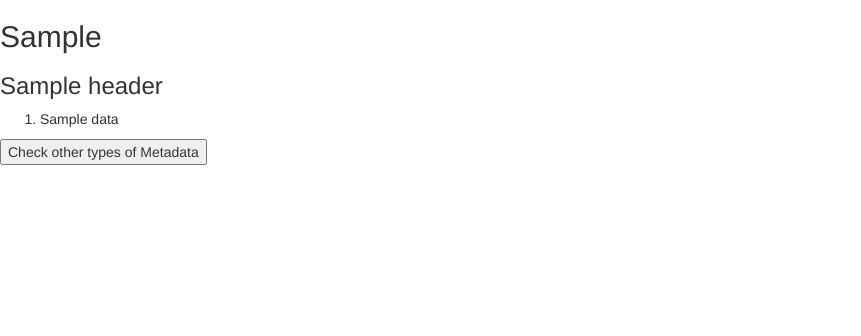
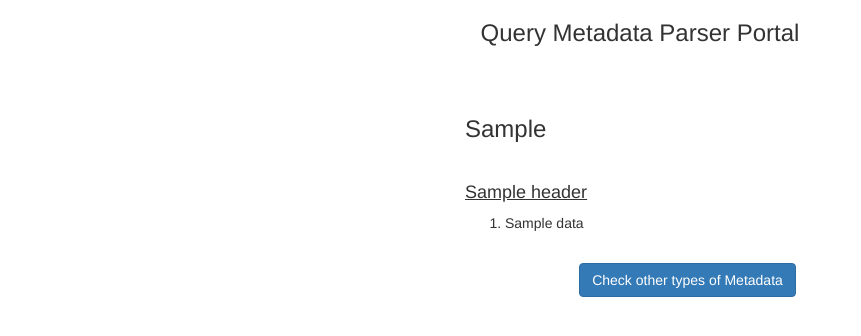
Before and after one commit to tariniteam/QueryMetaDataParser, a Flask app: template templates/display_all_metadata.html in a window 1280 px wide. Shown: the top 336 px of the page, without its empty margins (0-861 px from the left). Run offline with Flask 2, Linux system fonts and the light colour scheme; the template is opened without the code that fills it: most values are stand-ins (such as "Sample title", 1, 10 or a date in 2020); some libraries are stand-ins or nearby versions.

Commit message:
QMP Portal

```diff
--- a/templates/display_all_metadata.html
+++ b/templates/display_all_metadata.html
@@ -8,13 +8,23 @@
     <link rel="stylesheet" href="https://use.fontawesome.com/releases/v5.7.1/css/all.css">
 </head>
 <body>
+<center>
+    <h3>Query Metadata Parser Portal</h3>
+    </center>
+<br><br>
+<div class="centered">
+        <div class="container align-self-center">
+            <div class="col-sm-9 col-md-1 col-lg-5 mx-auto col-sm-offset-4 ">
+                <div class="card border-0 shadow rounded-3 my-5 ">
+                    <div class="card-body p-4 p-sm-5 align-self-center">
 
 
                      <form action="{{url_for ('display_metadata') }}" method="POST">
-    <h2>{{Header_For_MetaData}}</h2>
+                     <h3>{{Header_For_MetaData}}</h3>
+                         <br>
                      {% for dict_item in Jinja_list_AllMetadata %}
                         <div>
-      <tr><h3>{{ dict_item.header }}</h3></tr>
+                        <tr><h4><u>{{ dict_item.header }}</u></h4></tr>
                         <ol>
                          {%for x in dict_item.data %}
                             <li>{{ x }}</li>
@@ -23,10 +33,14 @@
                      </div>
                    {% endfor %}
                    </form>
+                          <br>
+                           <div class="col text-center">
+                          <form action="{{url_for ('type_of_metadata') }}" method="POST">
+                          <input type="submit" class="btn btn-primary  fw-bold" name="Check other types of Metadata" value="Check other types of Metadata" action="{{url_for ('type_of_metadata') }}">
+                          </form>
+                           </div>
 
 
-<form action="{{url_for ('type_of_metadata') }}" method="POST">
-    <input type="submit" name="Check other types of Metadata" value="Check other types of Metadata" action="{{url_for ('type_of_metadata') }}">
-</form>
+                    </div> </div></div></div></div>
 </body>
 </html>
--- a/templates/successful_login.html
+++ b/templates/successful_login.html
@@ -17,8 +17,7 @@
             <div class="col-sm-9 col-md-1 col-lg-5 mx-auto col-sm-offset-4 ">
                 <div class="card border-0 shadow rounded-3 my-5 ">
                     <div class="card-body p-4 p-sm-5 align-self-center">
-
-                           <h3> Hey User! Successfully Logged In</h3>
+                           <h3> Hey: admin! Successfully Logged In</h3>
                            <br><br><br>
                            <div class="col text-center">
                            <form action="{{url_for ('successful_login') }}" method="POST">
--- a/templates/type_of_metadata.html
+++ b/templates/type_of_metadata.html
@@ -18,10 +18,6 @@
             <div class="col-sm-9 col-md-1 col-lg-5 mx-auto col-sm-offset-4 ">
                 <div class="card border-0 shadow rounded-3 my-5 ">
                     <div class="card-body p-4 p-sm-5 align-self-center">
-
-
-
-
                         <div class="align-self-center" style="margin-bottom:10px">
                           <form action="{{url_for ('display_metadata') }}" method="POST">
                          <label>Choose Type of Metadata:</label>
```
Also changed, not shown: templates/display_metadata.html (+20 -4 lines). Lines whose indentation alone changed are shown as unchanged.
